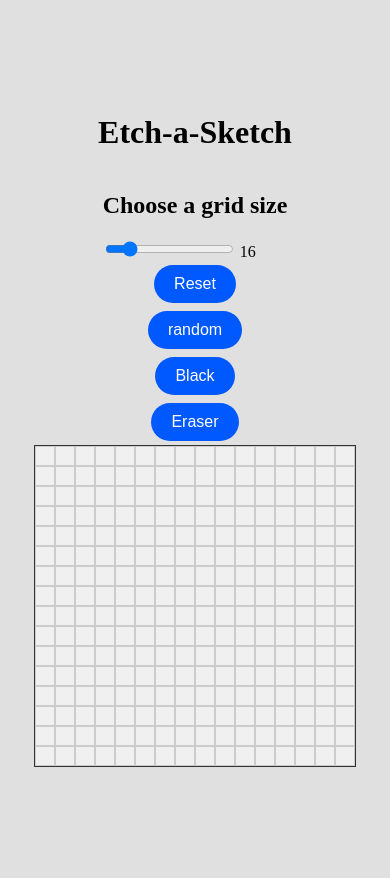
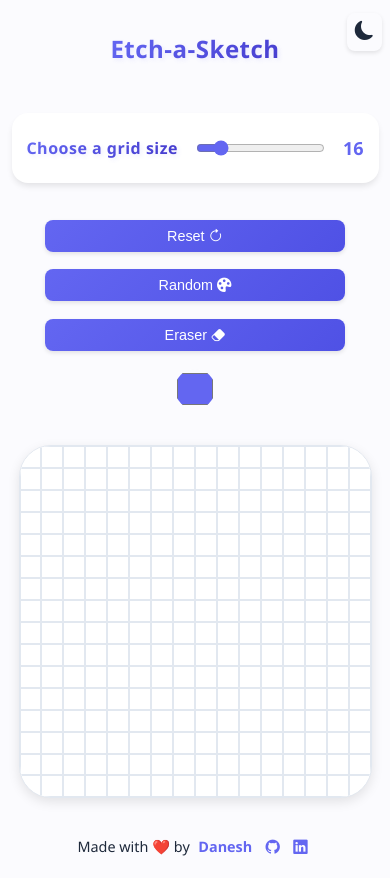
Before and after one commit to DaneshCode/etch-a-sketch, a plain HTML site: page index.html in a window 390 px wide. Drawn offline with nearby package versions, Linux system fonts and the light colour scheme.

Commit message:
Enhance Etch-a-Sketch functionality with dynamic grid resizing, theme toggle, and color picker integration

```diff
--- a/app.js
+++ b/app.js
@@ -3,7 +3,9 @@ const changeSize = document.querySelector('.changeSize');
 
 function createGrid(size) {
   grid.innerHTML = '';
-  const gridSize = 320 / size;
+  const containerWidth = grid.clientWidth;
+  const gridSize = containerWidth / size;
+  grid.style.opacity = '0';
 
   for (let i = 0; i < size * size; i++) {
     const gridItem = document.createElement('div');
@@ -12,6 +14,10 @@ function createGrid(size) {
     gridItem.style.height = `${gridSize}px`;
     grid.appendChild(gridItem);
   }
+
+  setTimeout(() => {
+    grid.style.opacity = '1';
+  }, 100);
 }
 
 createGrid(16);
@@ -21,15 +27,23 @@ changeSize.addEventListener('input', () => {
   createGrid(newSize);
 });
 
+// Add window resize handler
+window.addEventListener('resize', () => {
+  const currentSize = changeSize.value;
+  createGrid(currentSize);
+});
+
 grid.addEventListener('mouseover', (e) => {
-  e.target.style.backgroundColor = 'black';
+  e.target.style.backgroundColor = '#6366f1';
 });
 
 const restButton = document.querySelector('.reset');
 restButton.addEventListener('click', () => {
   const gridItems = document.querySelectorAll('.grid-item');
   gridItems.forEach((item) => {
-    item.style.backgroundColor = 'white';
+    item.style.backgroundColor = getComputedStyle(
+      document.documentElement,
+    ).getPropertyValue('--background-color');
   });
 });
 
@@ -47,17 +61,41 @@ random.addEventListener('click', () => {
   });
 });
 
-const black = document.querySelector('.black');
-
-black.addEventListener('click', () => {
+const eraser = document.querySelector('.eraser');
+eraser.addEventListener('click', () => {
   grid.addEventListener('mouseover', (e) => {
-    e.target.style.backgroundColor = 'black';
+    e.target.style.backgroundColor = getComputedStyle(
+      document.documentElement,
+    ).getPropertyValue('--background-color');
   });
 });
 
-const eraser = document.querySelector('.eraser');
-eraser.addEventListener('click', () => {
+const themeToggle = document.querySelector('.theme-toggle');
+const html = document.documentElement;
+
+themeToggle.addEventListener('click', () => {
+  const currentTheme = html.getAttribute('data-theme');
+  const newTheme = currentTheme === 'light' ? 'dark' : 'light';
+  html.setAttribute('data-theme', newTheme);
+  themeToggle.innerHTML =
+    newTheme === 'light'
+      ? '<i class="bi bi-moon-fill"></i>'
+      : '<i class="bi bi-sun-fill"></i>';
+});
+
+const colorPicker = document.querySelector('.color-picker');
+colorPicker.addEventListener('input', () => {
+  const selectedColor = colorPicker.value;
   grid.addEventListener('mouseover', (e) => {
-    e.target.style.backgroundColor = 'white';
+    e.target.style.backgroundColor = selectedColor;
   });
 });
+
+// Add active state to buttons
+const buttons = document.querySelectorAll('button:not(.theme-toggle)');
+buttons.forEach((button) => {
+  button.addEventListener('click', () => {
+    buttons.forEach((btn) => btn.classList.remove('active'));
+    button.classList.add('active');
+  });
+});
--- a/index.html
+++ b/index.html
@@ -1,15 +1,28 @@
 <!DOCTYPE html>
-<html lang="en">
+<html lang="en" data-theme="light">
   <head>
     <meta charset="UTF-8" />
-    <meta name="viewport" content="width=device-width, initial-scale=1.0" />
+    <meta
+      name="viewport"
+      content="width=device-width, initial-scale=1.0, maximum-scale=1.0, user-scalable=no"
+    />
     <title>etch-a-sketch</title>
     <link rel="stylesheet" href="./style.css" />
+
+    <link
+      rel="stylesheet"
+      href="https://cdn.jsdelivr.net/npm/bootstrap-icons/font/bootstrap-icons.css"
+    />
+
+    <link rel="icon" type="image/x-icon" href="./favicon.png" />
   </head>
   <body>
+    <button class="theme-toggle">
+      <i class="bi bi-moon-fill"></i>
+    </button>
     <h1>Etch-a-Sketch</h1>
-    <div class="controls">
-      <h2>Choose a grid size</h2>
+    <div class="controlSize">
+      <h3>Choose a grid size</h3>
 
       <input
         class="changeSize"
@@ -21,12 +34,32 @@
       />
       <output>16</output>
     </div>
-
-    <button class="reset">Reset</button>
-    <button class="random">random</button>
-    <button class="black">Black</button>
-    <button class="eraser">Eraser</button>
+    <div class="buttons">
+      <button class="reset">Reset <i class="bi bi-arrow-clockwise"></i></button>
+      <button class="random">Random <i class="bi bi-palette-fill"></i></button>
+      <button class="eraser">Eraser <i class="bi bi-eraser-fill"></i></button>
+      <input
+        type="color"
+        class="color-picker"
+        value="#6366f1"
+        title="Choose color"
+      />
+    </div>
     <div class="container"></div>
+    <footer>
+      <p>
+        Made with ❤️ by
+        <a
+          href="https://daneshcode.github.io/Portfolio-Website/"
+          target="_blank"
+          >Danesh</a
+        >
+        <a href="https://github.com/DaneshCode"><i class="bi bi-github"></i></a>
+        <a href="https://www.linkedin.com/in/DaneshCode"
+          ><i class="bi bi-linkedin"></i
+        ></a>
+      </p>
+    </footer>
   </body>
   <script src="./app.js"></script>
 </html>
--- a/style.css
+++ b/style.css
@@ -1,55 +1,254 @@
+:root {
+  --primary-color: linear-gradient(135deg, #6366f1, #4f51e5);
+  --primary-hover: linear-gradient(135deg, #8183f9, #6366f1);
+  --bg-color: hsl(250, 60%, 99%);
+  --container-bg: #ffffff;
+  --border-color: #e2e8f0;
+  --grid-item-color: #ffffff;
+  --text-color: #1e293b;
+}
+
+[data-theme='dark'] {
+  --primary-color: linear-gradient(135deg, #6366f1, #4f51e5);
+  --primary-hover: linear-gradient(135deg, #8183f9, #6366f1);
+  --bg-color: #0f172a;
+  --container-bg: #1e293b;
+  --border-color: #334155;
+  --grid-item-color: #1e293b;
+  --text-color: #f8fafc;
+}
+
 body {
   display: flex;
   justify-content: center;
   align-items: center;
   flex-direction: column;
-  height: 100vh;
-  background-color: #e0e0e0;
+  min-height: 100vh;
+  margin: 0;
+  background-color: var(--bg-color);
+  font-family: 'Segoe UI', system-ui, sans-serif;
+  color: var(--text-color);
+  transition: background-color 0.3s, color 0.3s;
 }
 
-.contorols {
+.theme-toggle {
+  position: absolute;
+  top: 1rem;
+  right: 1rem;
+  background: none;
+  border: none;
+  color: var(--text-color);
+  font-size: 1.5rem;
+  cursor: pointer;
+  padding: 0.5rem;
+  transition: transform 0.3s;
+}
+
+h1,
+.controlSize h3 {
+  background: linear-gradient(135deg, #7c3aed, #6366f1, #4338ca);
+  -webkit-background-clip: text;
+  background-clip: text;
+  -webkit-text-fill-color: transparent;
+  text-align: center;
+  font-weight: 700;
+  letter-spacing: 0.5px;
+  text-shadow: 2px 2px 4px rgba(99, 102, 241, 0.1);
+  animation: gradient 2s ease infinite;
+  background-size: 200% 200%;
+}
+
+@keyframes gradient {
+  0% {
+    background-position: 0% 50%;
+  }
+  50% {
+    background-position: 100% 50%;
+  }
+  100% {
+    background-position: 0% 50%;
+  }
+}
+
+.controlSize {
   display: flex;
+  flex-wrap: wrap;
+  gap: 1rem;
   justify-content: center;
   align-items: center;
-  margin-bottom: 20px;
+  background-color: var(--container-bg);
+  padding: 0.5rem;
+  margin-top: 1rem;
+  border-radius: 1rem;
+  box-shadow: 0 4px 6px -1px rgba(0, 0, 0, 0.1);
+}
+
+input[type='range'] {
+  accent-color: #6366f1;
+  cursor: pointer;
+}
+
+input[type='range']:hover {
+  accent-color: #4f51e5;
+}
+
+.controlSize output {
+  color: #6366f1;
+  font-size: large;
+  font-weight: bold;
+  transition: all 0.3s cubic-bezier(0.4, 0, 0.2, 1);
+}
+
+.buttons {
+  display: flex;
+  flex-direction: row;
+  justify-content: center;
+  flex-wrap: wrap;
+  align-items: center;
+  margin: 2rem 0 1rem 0;
 }
 
 button {
-  background-color: rgb(0, 89, 255);
+  background: var(--primary-color);
   border: none;
   color: white;
-  padding: 10px 20px;
+  padding: 0.75rem 1.5rem;
   text-align: center;
-  text-decoration: none;
-  display: inline-block;
-  font-size: 16px;
-  margin: 4px 2px;
+  font-size: 1rem;
+  margin: 1rem;
   cursor: pointer;
-  border-radius: 10rem;
+  border-radius: 0.5rem;
+  box-shadow: 0 2px 4px rgba(0, 0, 0, 0.1);
+  transition: all 0.2s ease-in-out;
 }
+
 button:hover {
-  background-color: rgb(0, 70, 200);
-  color: white;
+  background: var(--primary-hover);
+  transform: translateY(-2px);
+  box-shadow: 0 4px 8px rgba(0, 0, 0, 0.15);
+}
+
+.color-picker {
+  margin: 0 1rem;
+  width: 3rem;
+  height: 3rem;
+  padding: 0;
+  border: none;
+  border-radius: 50%;
+  cursor: pointer;
+  overflow: hidden;
+  background-color: var(--bg-color);
 }
 
 .container {
   display: flex;
   justify-content: center;
   align-items: center;
-  height: 100vh;
-  background-color: #f5f5f5;
-  font-size: 16px;
+  background-color: var(--container-bg);
+  flex-wrap: wrap;
+  width: min(520px, 90vw);
+  height: min(520px, 90vw);
+  border: 1px solid var(--border-color);
+  box-shadow: 0 4px 12px rgba(0, 0, 0, 0.1);
+  border-radius: 2rem;
+  overflow: hidden;
+  margin: 1rem;
+}
+
+.grid-item {
+  background-color: var(--grid-item-color);
+  border: 1px solid var(--border-color);
+  cursor: pointer;
+  transition: all 0.2s ease;
+  box-sizing: border-box;
+  height: 100%;
+  width: 100%;
+}
+
+.grid-item:hover {
+  transform: scale(1.05);
+  box-shadow: 0 2px 4px rgba(0, 0, 0, 0.1);
+}
+
+footer {
   text-align: center;
-  flex-wrap: wrap;
-  width: 320px;
-  height: 320px;
-  border: 1px solid #333;
+  padding: 1rem;
 }
-.grid-item {
-  background-color: #f0f0f0;
-  border: 1px solid #ccc;
-  cursor: pointer;
-  transition: background-color 0.3s;
-  box-sizing: border-box;
 
+footer a {
+  color: #6366f1;
+  text-decoration: none;
+  font-weight: bold;
+  padding: 0.3rem;
 }
+
+footer a:hover {
+  color: #4f51e5;
+  text-decoration: underline;
+}
+
+@media (max-width: 768px) {
+  h1 {
+    font-size: 1.8rem;
+    margin: 2rem 1rem;
+  }
+
+  .controlSize {
+    padding: 0.5rem;
+    margin: 1rem;
+    width: 90%;
+  }
+
+  .controlSize h3 {
+    font-size: 1rem;
+  }
+
+  .buttons {
+    gap: 0.5rem;
+    margin: 1rem;
+  }
+
+  button {
+    padding: 0.5rem 1rem;
+    font-size: 0.9rem;
+    margin: 0.5rem;
+  }
+
+  .color-picker {
+    width: 2.5rem;
+    height: 2.5rem;
+  }
+
+  footer {
+    font-size: 0.9rem;
+    padding: 0.5rem;
+  }
+}
+
+@media (max-width: 480px) {
+  .theme-toggle {
+    top: 0.5rem;
+    right: 0.5rem;
+    font-size: 1.2rem;
+  }
+
+  h1 {
+    font-size: 1.5rem;
+  }
+
+  .buttons {
+    flex-direction: column;
+    align-items: stretch;
+    width: 90%;
+    max-width: 300px;
+  }
+
+  button,
+  .color-picker {
+    margin: 0.3rem 0;
+  }
+
+  .color-picker {
+    align-self: center;
+  }
+}
```
Also changed, not shown: favicon.png (added), 1 other file.
